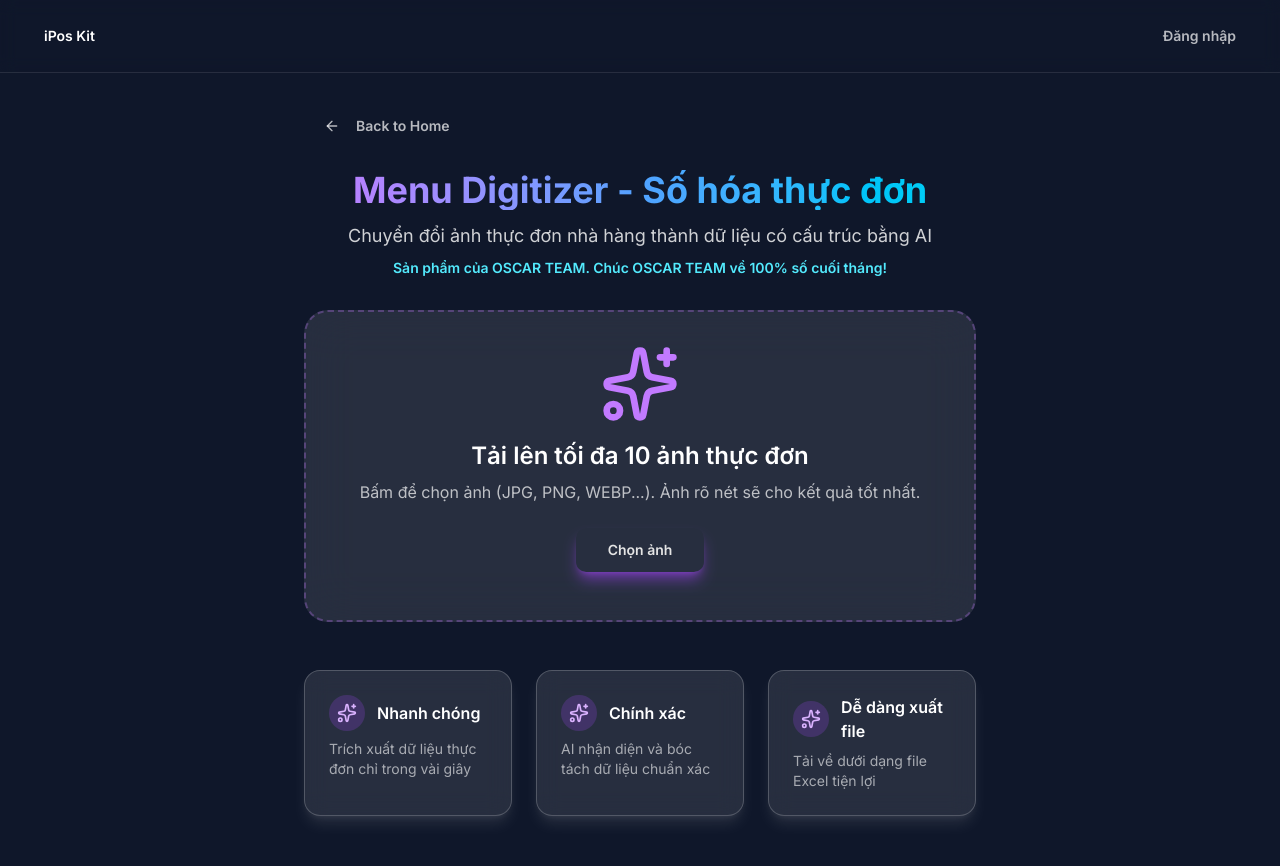
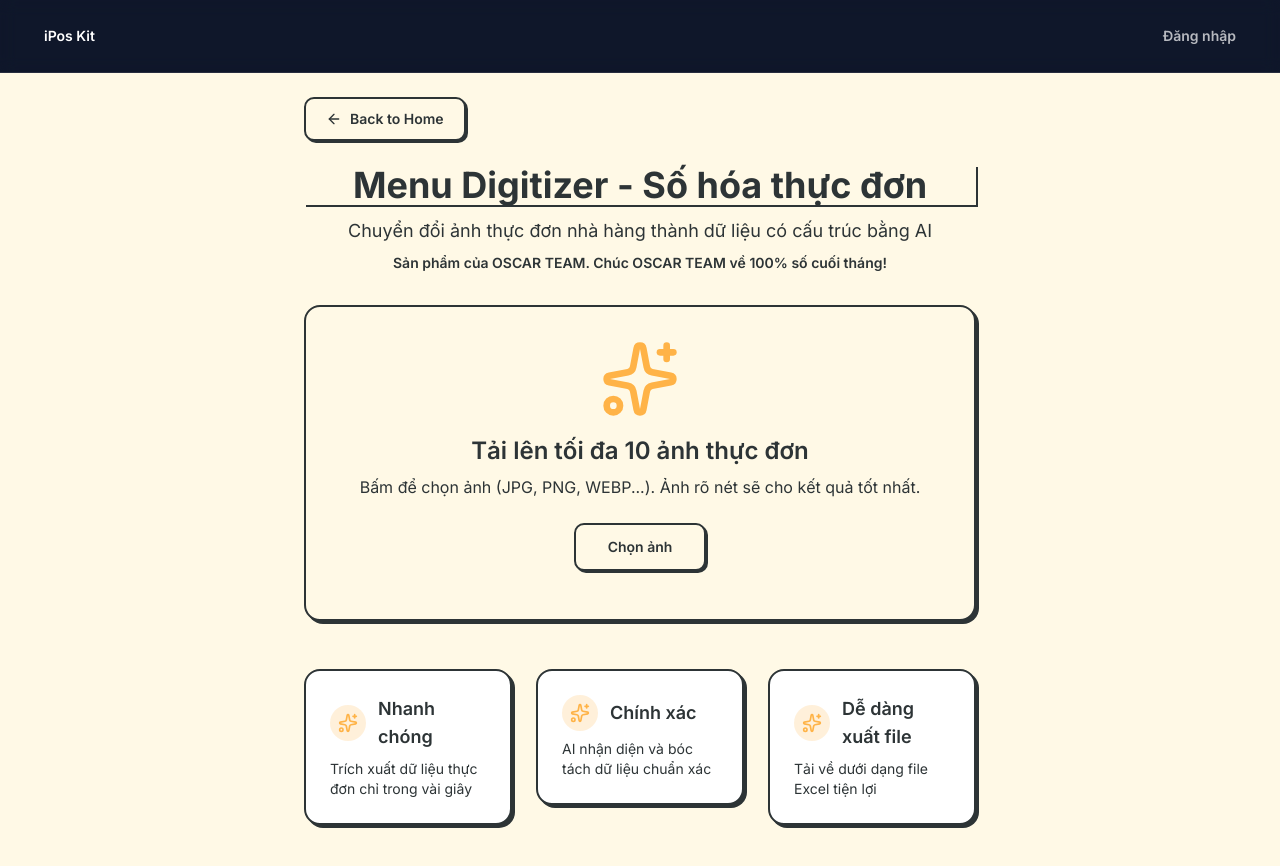
Before and after one commit to Erictomm2002/Menu-Scanner, a Next.js app: page / in a window 1280 px wide. Both pictures are taken after a click on the element 410 px from the left and 534 px from the top of the page. Shown: the top 866 px of the page. Built offline with nearby package versions, Linux system fonts and the light colour scheme.

Commit message:
feat: redesign MenuUploadScreen with neubrutal style
- Apply vibrant pastel color scheme
- Add 2px borders and hard shadows
- Use pixel fonts throughout
- Style file list with neubrutal cards
- Style extraction options with neubrutal style
- Add hover/active effects for buttons

```diff
--- a/components/page-component/MenuUploadScreen.tsx
+++ b/components/page-component/MenuUploadScreen.tsx
@@ -2,7 +2,6 @@
 
 import type React from "react";
 import { useState } from "react";
-
 import { Button } from "../ui/Button";
 import { Upload, Loader2, FileImage, X, Sparkles, ArrowLeft } from "lucide-react";
 import { motion } from "framer-motion";
@@ -29,7 +28,7 @@ export default function MenuUploadScreen({
 
     const newFiles = Array.from(selectedFiles);
 
-    // Check if adding new files would exceed the limit
+    // Check if adding new files would exceed limit
     if (files.length + newFiles.length > MAX_IMAGES) {
       alert(`⚠️ Bạn chỉ có thể tải lên tối đa ${MAX_IMAGES} ảnh. Vui lòng bỏ bớt ảnh và thử lại.`);
       return;
@@ -37,7 +36,7 @@ export default function MenuUploadScreen({
 
     const allFiles = [...files, ...newFiles].slice(0, MAX_IMAGES);
 
-    // Lọc và kiểm tra file
+    // Filter and validate files
     const validatedFiles = allFiles.filter(file => {
       if (!file.type.startsWith("image/")) {
         alert(`⚠️ File '${file.name}' không phải là ảnh và sẽ bị bỏ qua.`);
@@ -72,7 +71,7 @@ export default function MenuUploadScreen({
   };
 
   return (
-    <div className="flex flex-col items-center justify-center min-h-screen px-4 py-12 pt-6">
+    <div className="flex flex-col items-center justify-center min-h-screen px-4 py-12 pt-6 neubrutal-theme">
       <div className="w-full max-w-2xl">
         {onBack && (
           <motion.div
@@ -81,11 +80,11 @@ export default function MenuUploadScreen({
             className="mb-6"
           >
             <Button
-              variant="ghost"
+              variant="neubrutal"
+              nbColor="outline"
               onClick={onBack}
-              className="text-white/70 hover:text-white hover:bg-white/5"
             >
-              <ArrowLeft className="w-4 h-4 mr-2" />
+              <ArrowLeft className="w-4 h-4" />
               Back to Home
             </Button>
           </motion.div>
@@ -96,33 +95,32 @@ export default function MenuUploadScreen({
           transition={{ duration: 0.6 }}
           className="text-center mb-8"
         >
-          <h1 className="text-4xl font-bold mb-3 text-transparent bg-clip-text bg-gradient-to-r from-purple-400 via-blue-400 to-cyan-400">
+          <h1 className="font-pixel text-4xl font-bold mb-3 text-[#FF6B9D] nb-shadow-sm nb-transition">
             Menu Digitizer - Số hóa thực đơn
           </h1>
-          <p className="text-lg text-white/80">
+          <p className="font-pixel-body text-lg text-[#2D3436]">
             Chuyển đổi ảnh thực đơn nhà hàng thành dữ liệu có cấu trúc bằng AI
           </p>
-          <p className="mt-2 text-sm text-cyan-300 font-semibold">
+          <p className="mt-2 font-pixel text-sm text-[#4ECDC4] font-semibold">
             Sản phẩm của OSCAR TEAM. Chúc OSCAR TEAM về 100% số cuối tháng!
           </p>
         </motion.div>
-
         <motion.div
           initial={{ opacity: 0, scale: 0.9 }}
           animate={{ opacity: 1, scale: 1 }}
           transition={{ duration: 0.5, delay: 0.2 }}
-          className="bg-white/10 backdrop-blur-xl border-2 border-dashed border-purple-400/30 rounded-3xl p-8 text-center hover:border-purple-400/50 transition-all duration-300"
+          className="nb-bg-primary nb-border-2 nb-shadow-md nb-card-hover nb-transition rounded-2xl p-8 text-center"
         >
           <motion.div
             animate={{ y: loading ? [0, -10, 0] : 0 }}
             transition={{ duration: 2, repeat: loading ? Infinity : 0 }}
           >
-            <Sparkles className="w-20 h-20 mx-auto mb-4 text-purple-400" />
+            <Sparkles className="w-20 h-20 mx-auto mb-4 text-[#FFB347]" />
           </motion.div>
-          <h2 className="text-2xl font-semibold mb-2 text-white">
+          <h2 className="font-pixel text-2xl font-semibold mb-2 text-[#2D3436]">
             {loading ? "Đang xử lý thực đơn của bạn..." : `Tải lên tối đa ${MAX_IMAGES} ảnh thực đơn`}
           </h2>
-          <p className="text-white/70 mb-6">
+          <p className="font-pixel-body text-[#636E72] mb-6">
             {loading
               ? "AI đang phân tích thực đơn. Vui lòng chờ trong giây lát..."
               : "Bấm để chọn ảnh (JPG, PNG, WEBP...). Ảnh rõ nét sẽ cho kết quả tốt nhất."}
@@ -130,7 +128,7 @@ export default function MenuUploadScreen({
 
           {loading ? (
             <div className="flex justify-center mb-4">
-              <Loader2 className="w-8 h-8 animate-spin text-cyan-400" />
+              <Loader2 className="w-8 h-8 animate-spin text-[#4ECDC4]" />
             </div>
           ) : (
             <>
@@ -148,9 +146,8 @@ export default function MenuUploadScreen({
                   type="button"
                   onClick={() => document.getElementById("file-input")?.click()}
                   disabled={loading || files.length >= MAX_IMAGES}
-                  variant="default"
-                  gradient="purple-cyan"
-                  glow
+                  variant="neubrutal"
+                  nbColor="primary"
                   className="mb-4 px-8 py-3"
                 >
                   Chọn ảnh
@@ -158,16 +155,18 @@ export default function MenuUploadScreen({
               </label>
             </>
           )}
+        </motion.div>
 
         {files.length > 0 && !loading && (
           <motion.div
             initial={{ opacity: 0, height: 0 }}
             animate={{ opacity: 1, height: "auto" }}
+            transition={{ duration: 0.3 }}
             className="mt-4 text-left space-y-2"
           >
             <div className="flex items-center justify-between">
-                <h3 className="font-semibold text-white">Ảnh đã chọn:</h3>
-                <span className={`text-sm ${files.length >= MAX_IMAGES ? "text-red-400 font-semibold" : "text-white/60"}`}>
+              <h3 className="font-pixel font-semibold text-[#2D3436]">Ảnh đã chọn:</h3>
+              <span className={`font-pixel text-sm ${files.length >= MAX_IMAGES ? "text-[#FF6B6B] font-semibold" : "text-[#636E72]"}`}>
                 {files.length} / {MAX_IMAGES}
               </span>
             </div>
@@ -177,19 +176,19 @@ export default function MenuUploadScreen({
                 initial={{ opacity: 0, x: -20 }}
                 animate={{ opacity: 1, x: 0 }}
                 transition={{ duration: 0.3 }}
-                  className="flex items-center justify-between bg-white/5 backdrop-blur-sm p-3 rounded-xl border border-white/20"
+                className="flex items-center justify-between nb-bg-secondary nb-border-2 nb-shadow-sm nb-transition p-3 rounded-xl"
               >
                 <div className="flex items-center gap-3">
-                    <div className="bg-purple-500/20 rounded-lg p-2">
-                      <FileImage className="w-5 h-5 text-purple-300" />
+                  <div className="bg-[#FFB347]/20 rounded-lg p-2">
+                    <FileImage className="w-5 h-5 text-[#FFB347]" />
                   </div>
-                    <span className="text-sm font-medium text-white">{file.name}</span>
+                  <span className="font-pixel-body text-sm font-medium text-[#2D3436]">{file.name}</span>
                 </div>
                 <Button
-                    variant="ghost"
+                  variant="neubrutal"
+                  nbColor="outline"
                   size="sm"
                   onClick={() => handleRemoveFile(index)}
-                    className="text-white/70 hover:text-white hover:bg-white/10"
                 >
                   <X className="w-4 h-4" />
                 </Button>
@@ -203,38 +202,38 @@ export default function MenuUploadScreen({
             initial={{ opacity: 0, y: 20 }}
             animate={{ opacity: 1, y: 0 }}
             transition={{ duration: 0.5, delay: 0.1 }}
-              className="mt-4 text-left p-4 bg-white/5 backdrop-blur-md border border-white/20 rounded-2xl"
+            className="mt-4 text-left nb-bg-primary nb-border-2 nb-shadow-md nb-transition p-4 rounded-2xl"
           >
-              <h3 className="font-semibold mb-3 text-white">Tùy chọn trích xuất:</h3>
+            <h3 className="font-pixel font-semibold mb-3 text-[#2D3436]">Tùy chọn trích xuất:</h3>
             <div className="space-y-3">
-                <label className="flex items-start gap-3 cursor-pointer p-3 rounded-xl hover:bg-white/10 transition-colors">
+              <label className="flex items-start gap-3 cursor-pointer p-3 nb-bg-white nb-border-2 nb-shadow-sm nb-button-hover nb-transition rounded-xl">
                 <input
                   type="radio"
                   name="extractionOption"
                   value="default"
                   checked={extractionOption === "default"}
                   onChange={() => setExtractionOption("default")}
-                    className="mt-1 accent-purple-500"
+                  className="mt-1 accent-[#4ECDC4]"
                 />
                 <div>
-                    <span className="font-medium text-white">Chi tiết (Mặc định)</span>
-                    <p className="text-sm text-white/60">
+                  <span className="font-pixel font-medium text-[#2D3436]">Chi tiết (Mặc định)</span>
+                  <p className="font-pixel-body text-sm text-[#636E72]">
                     Tách riêng từng biến thể giá/size (VD: Café S, Café L)
                   </p>
                 </div>
               </label>
-                <label className="flex items-start gap-3 cursor-pointer p-3 rounded-xl hover:bg-white/10 transition-colors">
+              <label className="flex items-start gap-3 cursor-pointer p-3 nb-bg-white nb-border-2 nb-shadow-sm nb-button-hover nb-transition rounded-xl">
                 <input
                   type="radio"
                   name="extractionOption"
                   value="base_price"
                   checked={extractionOption === "base_price"}
                   onChange={() => setExtractionOption("base_price")}
-                    className="mt-1 accent-purple-500"
+                  className="mt-1 accent-[#4ECDC4]"
                 />
                 <div>
-                    <span className="font-medium text-white">Cơ bản</span>
-                    <p className="text-sm text-white/60">
+                  <span className="font-pixel font-medium text-[#2D3436]">Cơ bản</span>
+                  <p className="font-pixel-body text-sm text-[#636E72]">
                     Chỉ lấy giá thấp nhất làm giá gốc, bỏ qua size
                   </p>
                 </div>
@@ -248,15 +247,13 @@ export default function MenuUploadScreen({
             type="button"
             onClick={handleUploadClick}
             disabled={loading}
-              variant="default"
-              gradient="blue-cyan"
-              glow
+            variant="neubrutal"
+            nbColor="secondary"
             className="mt-6 w-full px-8 py-3 text-lg"
           >
             {loading ? "Đang xử lý..." : `Bắt đầu xử lý ${files.length} ảnh`}
           </Button>
         )}
-        </motion.div>
 
         <motion.div
           initial={{ opacity: 0, y: 30 }}
@@ -269,21 +266,30 @@ export default function MenuUploadScreen({
             { title: "Chính xác", description: "AI nhận diện và bóc tách dữ liệu chuẩn xác", icon: "check-circle" },
             { title: "Dễ dàng xuất file", description: "Tải về dưới dạng file Excel tiện lợi", icon: "download" },
           ].map((feature, idx) => (
-            <Card key={idx} variant="glass" className="p-6 hover:scale-105 transition-transform duration-300">
+            <motion.div
+              key={idx}
+              whileHover={{ scale: 1.02 }}
+              transition={{ duration: 0.2 }}
+              className="group"
+            >
+              <div className="nb-bg-white nb-border-2 nb-shadow-md nb-card-hover nb-transition p-6 rounded-2xl">
                 <CardContent>
+                  <div className="space-y-4">
                     <div className="flex items-center gap-3 mb-2">
-                  <div className="bg-purple-500/20 rounded-full p-2">
-                    <Sparkles className="w-5 h-5 text-purple-300" />
+                      <div className="bg-[#FFB347]/20 rounded-full p-2">
+                        <Sparkles className="w-5 h-5 text-[#FFB347]" />
                       </div>
-                  <h3 className="font-semibold text-white">
+                      <h3 className="font-pixel font-semibold text-[#2D3436] text-lg">
                         {feature.title}
                       </h3>
                     </div>
-                <p className="text-sm text-white/60">
+                    <p className="font-pixel-body text-sm text-[#636E72]">
                       {feature.description}
                     </p>
+                  </div>
                 </CardContent>
-            </Card>
+              </div>
+            </motion.div>
           ))}
         </motion.div>
       </div>
```
Lines whose indentation alone changed are shown as unchanged.
